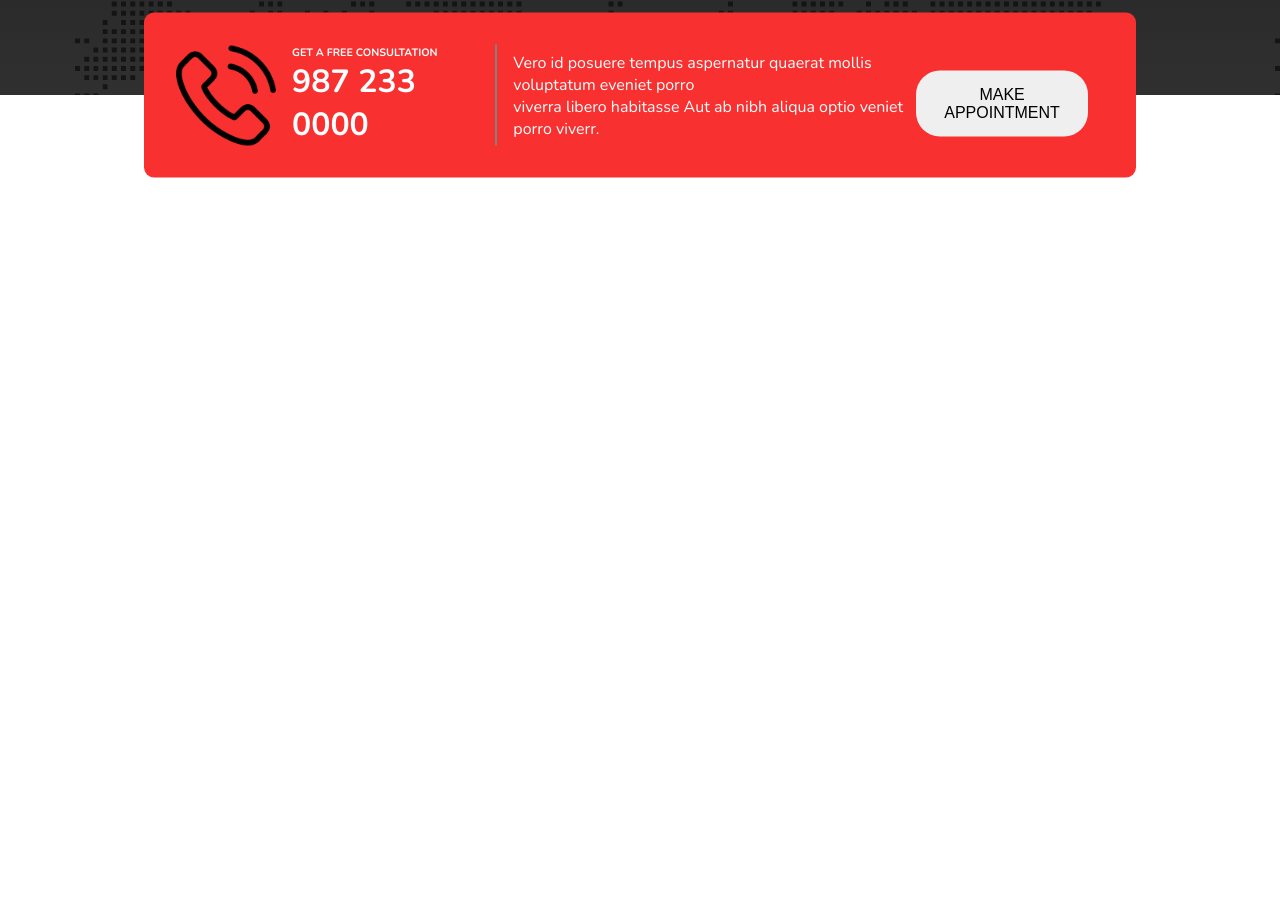
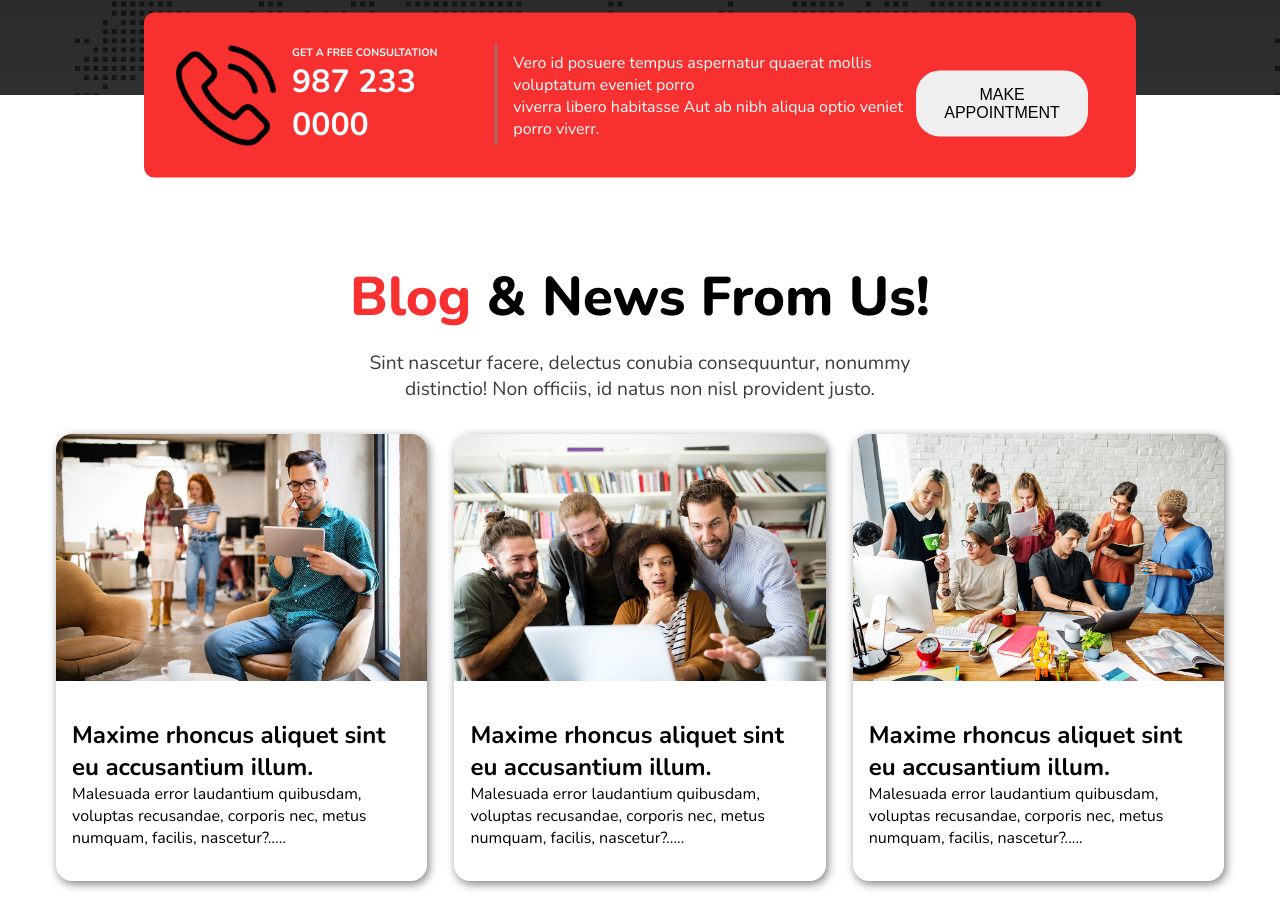
Before and after one commit to coderTirtha/digital-agency, a plain HTML site: page index.html in a window 1280 px wide. Shown: the part 1672-2585 px from the top of the page. Before the commit the page ends 1972 px from the top, so only its background shows below. Drawn offline with nearby package versions, Linux system fonts and the light colour scheme.

Commit message:
blog section added

```diff
--- a/index.html
+++ b/index.html
@@ -92,6 +92,34 @@
                 <button class="appointment btn">Make Appointment</button>
             </div>
         </section>
+
+        <section class="blog-container">
+            <h1 class="section-title"><span>Blog</span> & News From Us!</h1>
+            <p class="section-description">Sint nascetur facere, delectus conubia consequuntur, nonummy <br>distinctio! Non officiis, id natus non nisl provident justo.</p>
+            <div class="blogs">
+                <div class="blog">
+                    <img src="assets/images/blog-1.jpg" alt="">
+                    <div class="blog-content">
+                        <h2 class="blog-title">Maxime rhoncus aliquet sint eu accusantium illum.</h2>
+                        <p class="blog-description">Malesuada error laudantium quibusdam, voluptas recusandae, corporis nec, metus numquam, facilis, nascetur?.....</p>
+                    </div>
+                </div>
+                <div class="blog">
+                    <img src="assets/images/blog-2.jpg" alt="">
+                    <div class="blog-content">
+                        <h2 class="blog-title">Maxime rhoncus aliquet sint eu accusantium illum.</h2>
+                        <p class="blog-description">Malesuada error laudantium quibusdam, voluptas recusandae, corporis nec, metus numquam, facilis, nascetur?.....</p>
+                    </div>
+                </div>
+                <div class="blog">
+                    <img src="assets/images/blog-3.jpg" alt="">
+                    <div class="blog-content">
+                        <h2 class="blog-title">Maxime rhoncus aliquet sint eu accusantium illum.</h2>
+                        <p class="blog-description">Malesuada error laudantium quibusdam, voluptas recusandae, corporis nec, metus numquam, facilis, nascetur?.....</p>
+                    </div>
+                </div>
+            </div>
+        </section>
     </main>
     <footer>
 
--- a/style.css
+++ b/style.css
@@ -194,7 +194,6 @@ body {
     background-color: #f93030;
     color: white;
     margin: 0 9rem;
-    margin-bottom: 2.5rem;
     border-radius: 10px;
     padding: 2rem;
     display: flex;
@@ -229,3 +228,42 @@ body {
     padding: 0 1rem;
     width: 100%;
 }
+
+.section-title {
+    font-size: 3.4rem;
+    text-align: center;
+    font-weight: 800;
+}
+
+.section-title span {
+    color: #f93030;
+}
+
+.section-description {
+    text-align: center;
+    font-size: 1.2rem;
+    margin-top: 1rem;
+    color: #3c3c3c;
+}
+
+.blogs {
+    display: grid;
+    grid-template-columns: repeat(3, 1fr);
+    gap: 1.7rem;
+    margin: 2rem 3.5rem;
+}
+
+.blog {
+    border-radius: 1rem;
+    box-shadow: 2px 3px 10px #808080;
+}
+
+.blog img {
+    max-width: 100%;
+    border-top-left-radius: 1rem;
+    border-top-right-radius: 1rem;
+}
+
+.blog-content {
+    padding: 2rem 1rem;
+}
```
